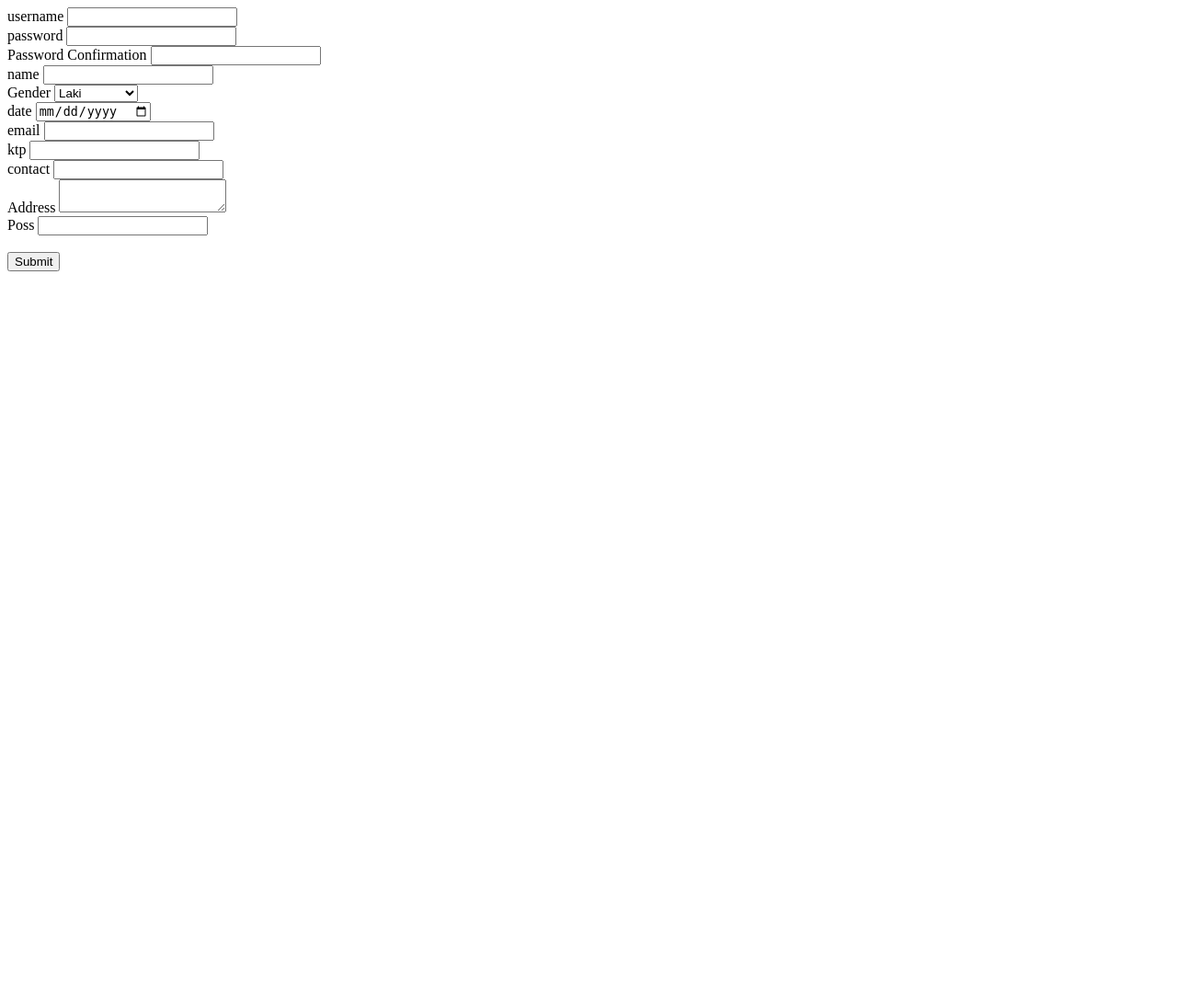
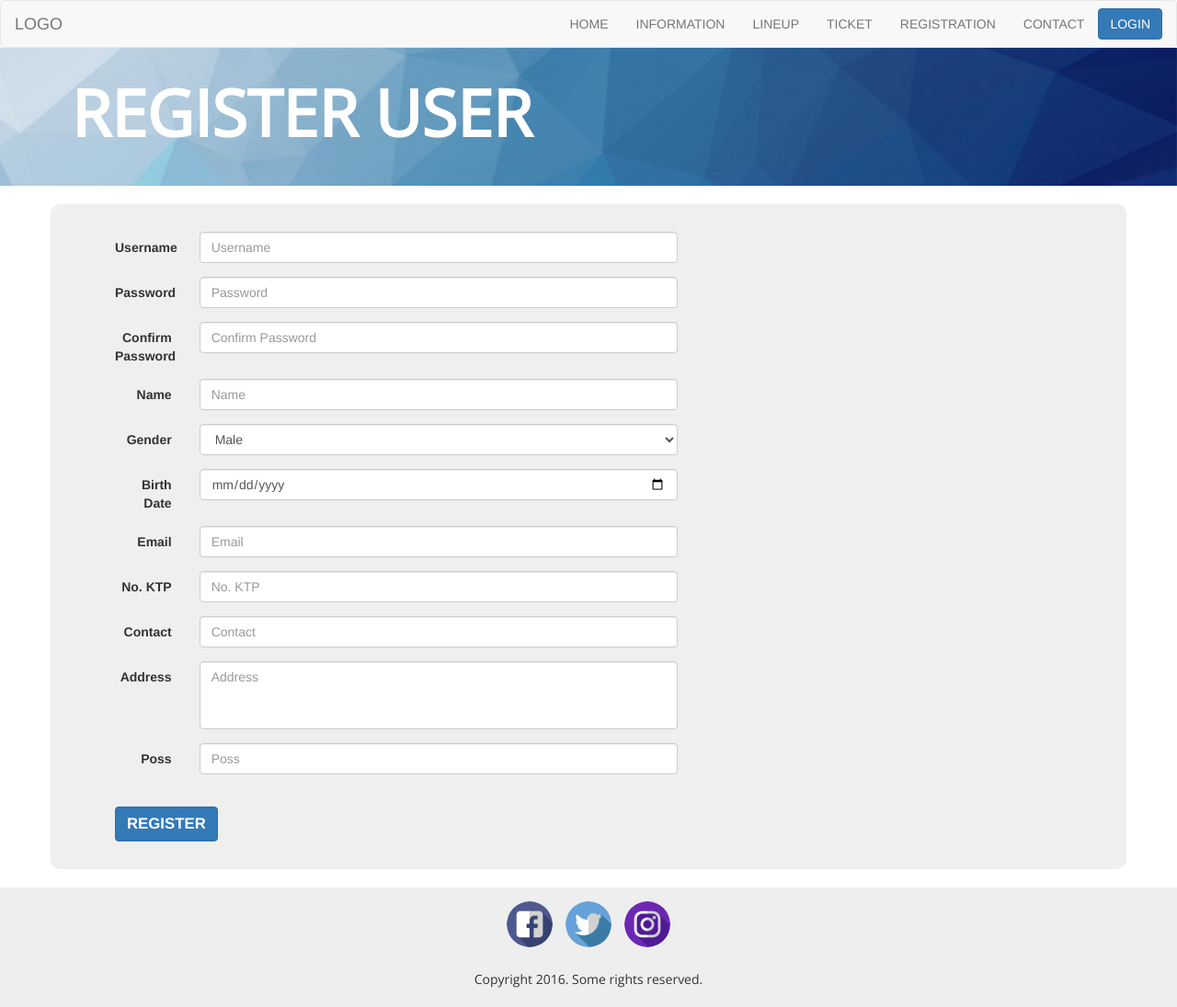
Before and after one commit to LKADity/EventWeb, a CodeIgniter app: page /EventWeb/index.php/event/form_registration in a window 1280 px wide. Shown: the whole page at 92% size. Before the commit the page ends 295 px from the top, so only its background shows below. Run offline with CodeIgniter, Linux system fonts and the light colour scheme; some libraries are stand-ins or nearby versions.

Commit message:
Edit view form_registration & form_login

```diff
--- a/application/controllers/Event.php
+++ b/application/controllers/Event.php
@@ -21,7 +21,9 @@ class Event extends CI_Controller {
 
 	public function form_registration() {
 		//goto form_registration
+		$this->load->view('header');
 		$this->load->view('form_registration');
+		$this->load->view('footer');
 	}
 
 	public function registration_process() {
--- a/application/views/form_login.php
+++ b/application/views/form_login.php
@@ -29,7 +29,7 @@
 			<div class="form-group">
 				<input type="password" class="form-control" name="password" placeholder="Password">
 			</div>
-			<input type="button" class="btn btn-primary" value="LOGIN">
+			<input type="submit" class="btn btn-primary" value="LOGIN" style="font-size: 1.2em; font-weight: bolder;">
 			<br><br>
 			<p>Dont have any account? <?php echo anchor('event/form_registration','Register'); ?></p>
 		</form>
--- a/application/views/form_registration.php
+++ b/application/views/form_registration.php
@@ -1,34 +1,115 @@
-<form action="<?php echo site_url(); ?>/Event/registration_process" method="post">
-	username <input type="text" name="username">
-	<br>
-	password <input type="password" name="password">
-	<br>
-	Password Confirmation <input type="password" name="passconf">
-	<br>
-	name <input type="text" name="name">
-	<br>
-	Gender
-	<select name="gender">
-		<option value="1">Laki </option>
-		<option value="2">Perempuan </option>
-		<option value="3">Other </option>
-	</select>
-	<br>
-	date <input type="date" name="date">
-	<br>
-	email <input type="text" name="email">
-	<br>
-	ktp <input type="text" name="ktp">
-	<br>
-	contact <input type="text" name="contact">
-	<br>
-	Address <textarea name="address"></textarea>
-	<br>
-	Poss <input type="text" name="poss">
-	<br>
-	<?php
-		echo validation_errors();
-	 ?>
-	 <br>
-	<input type="submit" name="submit">
-</form>
+<head>
+	<title>REGISTER USER</title>
+	<style>
+		.img-header {
+			background: url("<?php echo base_url().'assets/img/bg.jpg'; ?>");
+			background-size: 100%;
+			color: white;
+			height: 150px;
+			margin-bottom: 20px;
+		}
+		.img-header>h1 {
+			line-height: 100px;
+			font-weight: bolder;
+			font-size: 5em;
+			margin-left: 5%;
+		}
+	</style>
+</head>
+<body>
+	<div class="img-header container-fluid">
+		<h1>REGISTER USER</h1>
+	</div>
+
+	<div class="container" style="margin-bottom: 20px; background-color: #efefef; padding: 30px; padding-left: 70px; border-radius: 10px">
+		<form class="form-horizontal" action="<?php echo base_url().'index.php/event/registration_process'; ?>" method="post">
+			<div class="form-group">
+				<label for="username" class="control-label col-sm-1">Username</label>
+				<div class="col-sm-6">
+					<input type="text" class="form-control" name="username" placeholder="Username">
+				</div>
+			</div>
+
+			<div class="form-group">
+				<label for="password" class="control-label col-sm-1">Password</label>
+				<div class="col-sm-6">
+					<input type="password" class="form-control" name="password" placeholder="Password">
+				</div>
+			</div>
+
+			<div class="form-group">
+				<label for="passconf" class="control-label col-sm-1">Confirm Password</label>
+				<div class="col-sm-6">
+					<input type="password" class="form-control" name="passconf" placeholder="Confirm Password">
+				</div>
+			</div>
+
+			<div class="form-group">
+				<label for="name" class="control-label col-sm-1">Name</label>
+				<div class="col-sm-6">
+					<input type="text" class="form-control" name="name" placeholder="Name">
+				</div>
+			</div>
+
+			<div class="form-group">
+				<label for="gender" class="control-label col-sm-1">Gender</label>
+				<div class="col-sm-6">
+					<select name="gender" class="form-control">
+						<option value="1">Male</option>
+						<option value="2">Female</option>
+						<option value="3">Other</option>
+					</select>
+				</div>
+			</div>
+
+			<div class="form-group">
+				<label for="date" class="control-label col-sm-1">Birth Date</label>
+				<div class="col-sm-6">
+					<input type="date" class="form-control" name="date">
+				</div>
+			</div>
+
+			<div class="form-group">
+				<label for="email" class="control-label col-sm-1">Email</label>
+				<div class="col-sm-6">
+					<input type="text" class="form-control" name="email" placeholder="Email">
+				</div>
+			</div>
+
+			<div class="form-group">
+				<label for="ktp" class="control-label col-sm-1">No. KTP</label>
+				<div class="col-sm-6">
+					<input type="text" class="form-control" name="ktp" placeholder="No. KTP">
+				</div>
+			</div>
+
+			<div class="form-group">
+				<label for="contact" class="control-label col-sm-1">Contact</label>
+				<div class="col-sm-6">
+					<input type="text" class="form-control" name="contact" placeholder="Contact">
+				</div>
+			</div>
+
+			<div class="form-group">
+				<label for="address" class="control-label col-sm-1">Address</label>
+				<div class="col-sm-6">
+					<textarea name="address" rows="3" class="form-control" placeholder="Address" style="resize: none"></textarea>
+				</div>
+			</div>
+
+			<div class="form-group">
+				<label for="poss" class="control-label col-sm-1">Poss</label>
+				<div class="col-sm-6">
+					<input type="text" class="form-control" name="poss" placeholder="Poss">
+				</div>
+			</div>
+
+			<?php echo validation_errors(); ?>
+
+			<br><input type="button" class="btn btn-primary" value="REGISTER" style="font-size: 1.2em; font-weight: bolder;">
+		</form>
+	</div>
+
+	<script src="https://ajax.googleapis.com/ajax/libs/jquery/3.1.1/jquery.min.js"></script>
+	<script src="https://maxcdn.bootstrapcdn.com/bootstrap/3.3.5/js/bootstrap.min.js"></script>
+</body>
```
